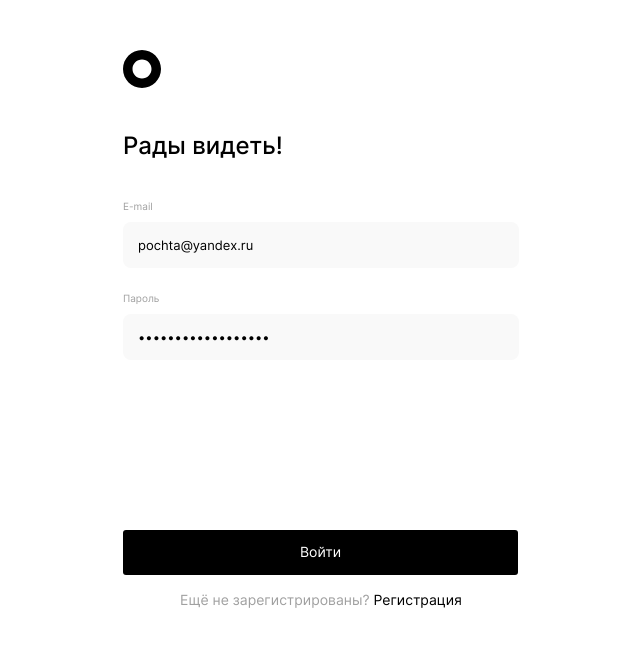
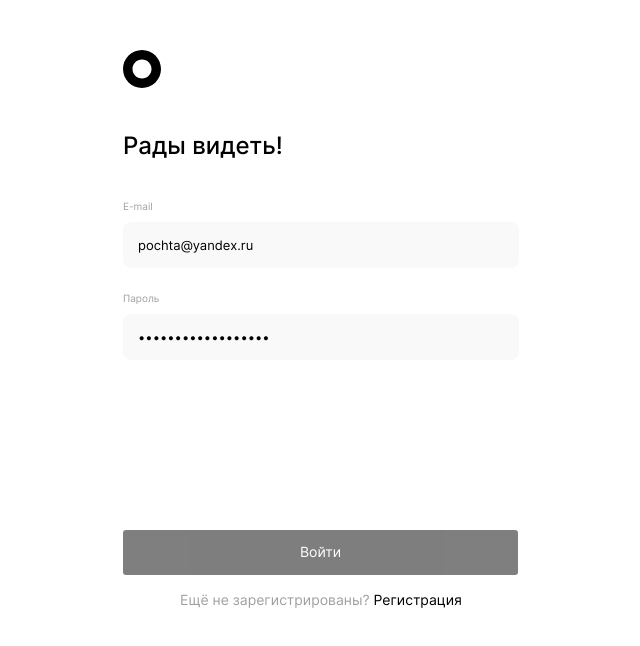
Before and after one commit to Nikosich/movies-explorer-frontend, a React (Create React App) app: page /signin in a window 1280 px wide. In both pictures the pointer is over the link "Войти". Shown: the top 646 px of the page, without its empty margins (319-959 px from the left). Built offline with nearby package versions, Linux system fonts and the light colour scheme; the HTML template or start-up script is replaced by a standard one.

Commit message:
fixbuttons

```diff
--- a/src/components/Header/Header.css
+++ b/src/components/Header/Header.css
@@ -33,6 +33,11 @@
   height: 38px;
 }
 
+.header__logo:hover {
+  opacity: 0.5;
+  cursor: pointer;
+}
+
 .header__nav {
   display: flex;
   align-items: center;
--- a/src/components/Login/Login.css
+++ b/src/components/Login/Login.css
@@ -88,8 +88,8 @@
   transition: opacity 0.5s ease-in-out 0s;
 }
 
-.profile__save:hover {
-  opacity: 0.6;
+.login__submit:hover {
+  opacity: 0.5;
   cursor: pointer;
 }
 
@@ -112,6 +112,11 @@
   text-align: center;
   font-weight: 400;
   line-height: normal;
+}
+
+.login__register:hover {
+  opacity: 0.5;
+  cursor: pointer;
 }
 
 @media screen and (max-width: 800px) {
--- a/src/components/Register/Register.css
+++ b/src/components/Register/Register.css
@@ -119,6 +119,11 @@
   line-height: normal;
 }
 
+.register__login:hover {
+  opacity: 0.5;
+  cursor: pointer;
+}
+
 @media screen and (max-width: 800px) {
   .register {
     padding: 232px 0 232px;
```
